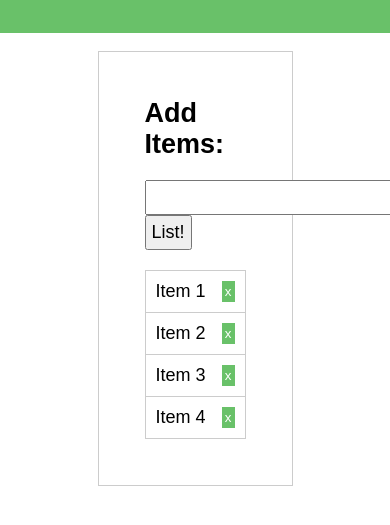
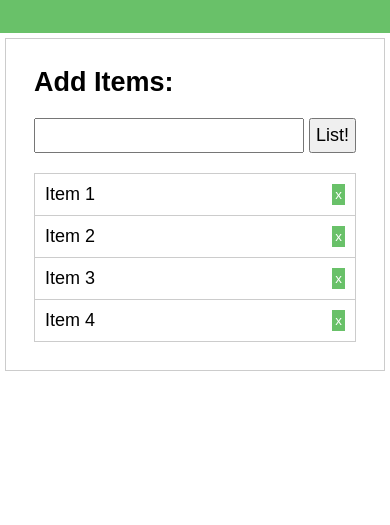
Before and after one commit to chriskorsak/javascript-dom-crashcourse-project, a plain HTML site: page index.html in a window 390 px wide. Shown: the part 81-606 px from the top of the page. Drawn offline with Linux system fonts and the light colour scheme.

Commit message:
add media query for mobile-friendly display of site.

```diff
--- a/styles.css
+++ b/styles.css
@@ -22,7 +22,7 @@ header {
 }
 
 main {
-  width: 50%;
+  width: 60%;
   margin: 1em;
   padding: 2em;
   border: solid 1px #ccc;
@@ -32,9 +32,19 @@ main > * {
   padding: 10px;
 }
 
+form {
+  display: flex;
+  flex-wrap: wrap;
+}
+
 input {
   padding: 5px;
   font-size: 18px;
+}
+
+input[type="text"] {
+  flex: 1;
+  margin-right: 5px;
 }
 
 ul {
@@ -64,3 +74,11 @@ button.remove-item {
 button.remove-item:hover {
   background-color: #57a157;
 }
+
+@media screen and (max-width: 750px) {
+  main {
+    width: 100%;
+    margin: 5px;
+    padding: 1em;
+  }
+}
```
